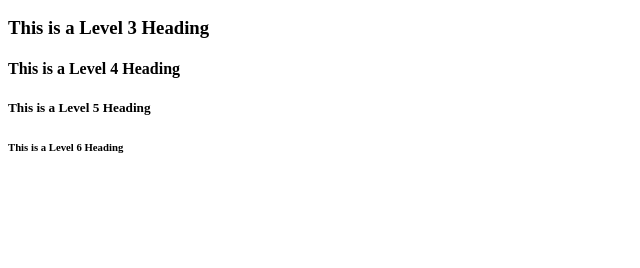
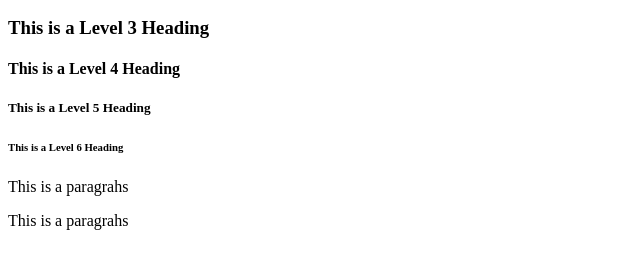
Before and after one commit to DesarolladorWebTD/Curso-HTML5, a plain HTML site: page index.html in a window 1280 px wide. Shown: the part 110-378 px from the top of the page, without its empty margins (0-640 px from the left). Drawn offline with Linux system fonts and the light colour scheme; files that its build step writes are made by us from their sources.

Commit message:
Le agrege el PARAGRAPHS

```diff
--- a/index.html
+++ b/index.html
@@ -14,5 +14,10 @@
 	<h4>This is a Level 4 Heading</h4>
 	<h5>This is a Level 5 Heading</h5>
 	<h6>This is a Level 6 Heading</h6>
+
+	<!--PARAGRAPHS-->
+	<p>This is a paragrahs</p>
+	<p>This is a paragrahs</p>
+
 </body>
 </html>
```
